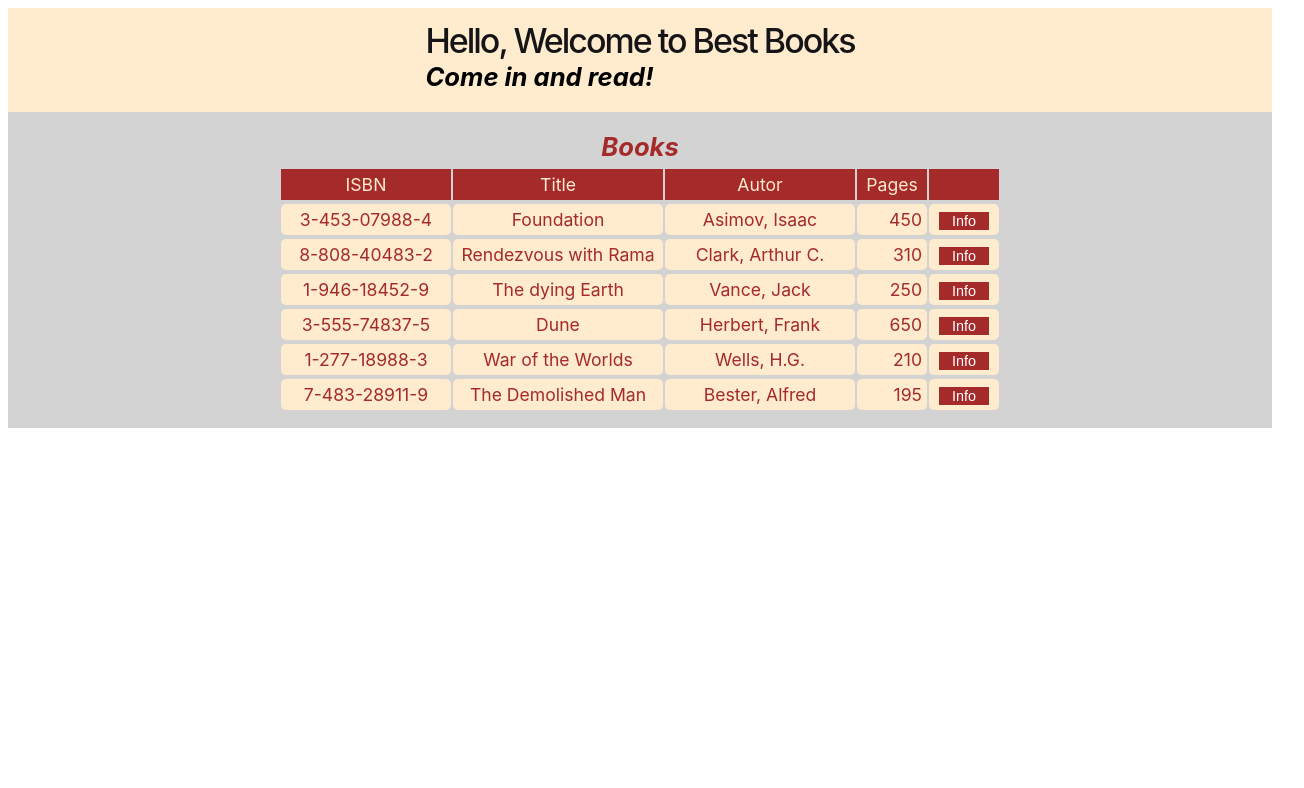
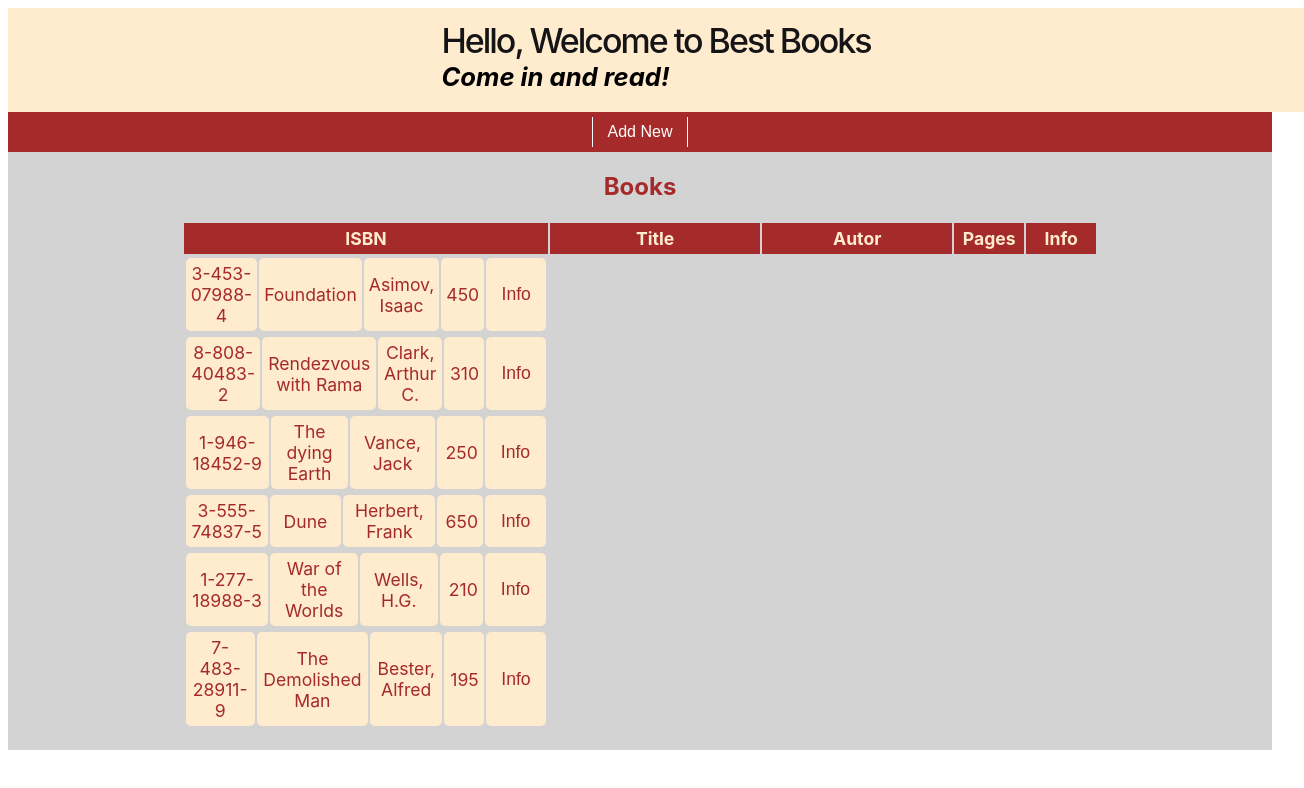
Before and after one commit to hinzberg/best-books-angular-learning, an Angular app: page / in a window 1280 px wide. Shown: the top 788 px of the page, 1304 px wide, since content can reach past the window. Built offline with nearby package versions, Linux system fonts and the light colour scheme.

Commit message:
Added Book-Table-Component

```diff
--- a/src/app/app.component.css
+++ b/src/app/app.component.css
@@ -28,28 +28,6 @@
     box-sizing: border-box;
     -webkit-font-smoothing: antialiased;
     -moz-osx-font-smoothing: grayscale;
-  }
-
-  h1 {
-    font-size: 2.125rem;
-    color: var(--gray-900);
-    font-weight: 500;
-    line-height: 100%;
-    letter-spacing: -0.125rem;
-    margin: 0;
-    font-family: "Inter Tight", -apple-system, BlinkMacSystemFont, "Segoe UI", Roboto,
-      Helvetica, Arial, sans-serif, "Apple Color Emoji", "Segoe UI Emoji",
-      "Segoe UI Symbol";
-  }
-
-  h2 {
-    font-size: 1.6rem;
-    font-style: italic;
-    line-height: 150%;
-    margin: 0;
-    font-family: "Inter Tight", -apple-system, BlinkMacSystemFont, "Segoe UI", Roboto,
-      Helvetica, Arial, sans-serif, "Apple Color Emoji", "Segoe UI Emoji",
-      "Segoe UI Symbol";
   }
 
   .tableHeadline {
@@ -104,7 +82,8 @@
     min-height: 100%;
     justify-content: center;
     align-items: center;
-    padding: 1rem;
+    padding-top: 0px;
+    padding-bottom: 20px;
     box-sizing: inherit;
     position: relative;
     background-color: lightgray;
--- a/src/app/app.component.html
+++ b/src/app/app.component.html
@@ -1,18 +1,11 @@
-<main class="pageMain">
-  <h1>Hello, Welcome to {{title}}</h1>
-  <h2>{{tagline}}</h2>
-</main>
+
+<app-pageheader></app-pageheader>
 
 <div class="bookTableDiv">
 
   <h2 class="tableHeadline">Books</h2>
 
-  <app-book-table-header></app-book-table-header>
-
-  <div *ngFor="let book of books">
-    <app-book-row [book]=book></app-book-row>
-  </div>
-
+  <app-book-table [books]="books"></app-book-table>
 
 </div>
 
--- a/src/app/app.component.ts
+++ b/src/app/app.component.ts
@@ -4,12 +4,13 @@ import { RouterOutlet } from '@angular/router';
 import { Book } from './Classes/Book'
 import { Interface } from 'readline';
 import { BookRowComponent } from './book-row/book-row.component';
-import { BookTableHeaderComponent } from './book-table-header/book-table-header.component';
+import { PageheaderComponent } from './pageheader/pageheader.component';
+import { BookTableComponent } from './book-table/book-table.component';
 
 @Component({
   selector: 'app-root',
   standalone: true,
-  imports: [CommonModule, RouterOutlet, BookTableHeaderComponent, BookRowComponent],
+  imports: [CommonModule, RouterOutlet, BookTableComponent, PageheaderComponent,  BookRowComponent],
   templateUrl: './app.component.html',
   styleUrl: './app.component.css'
 })
--- a/src/app/book-row/book-row.component.css
+++ b/src/app/book-row/book-row.component.css
@@ -29,10 +29,11 @@
 }
 
 .infoButton {
-    background-color: brown;
-    color: white;
+     color: brown;
+     background-color:blanchedalmond;
     text-align: center;
     border: 0px;
-    font-size: 0.9rem;
+    font-size: 1.1rem;
     width: 50px;
+    cursor:pointer;
 }
--- a/src/app/book-table-header/book-table-header.component.html
+++ /dev/null
@@ -1,11 +0,0 @@
-<table>
-    <tbody>
-        <tr>
-            <td class="isbnRow">ISBN</td>
-            <td class="titleRow">Title</td>
-            <td class="autorRow">Autor</td>
-            <td class="pagesRow">Pages</td>
-            <td class="infoRow"></td>
-        </tr>
-    </tbody>
-</table>
--- a/src/app/book-table-header/book-table-header.component.css
+++ b/src/app/book-table/book-table.component.css
@@ -1,4 +1,4 @@
-td {
+th{
     font-size: 1.1rem;
     padding: 5px;
     border: 0px;
--- /dev/null
+++ b/src/app/book-table/book-table.component.html
@@ -0,0 +1,14 @@
+<table>
+    <tbody>
+        <tr>
+            <th class="isbnRow">ISBN</th>
+            <th class="titleRow">Title</th>
+            <th class="autorRow">Autor</th>
+            <th class="pagesRow">Pages</th>
+            <th class="infoRow">Info</th>
+        </tr>
+        <tr *ngFor="let book of books">
+            <app-book-row [book]=book></app-book-row>
+        </tr>
+    </tbody>
+</table>
--- /dev/null
+++ b/src/app/pageheader/pageheader.component.css
@@ -0,0 +1,57 @@
+.pageMain {
+    width: 100%;
+    min-height: 100%;
+    display: grid;
+    justify-content: center;
+    align-items: center;
+    padding: 1rem;
+    box-sizing: inherit;
+    position: relative;
+    background-color: blanchedalmond;
+  }
+
+  h1 {
+    font-size: 2.125rem;
+    color: var(--gray-900);
+    font-weight: 500;
+    line-height: 100%;
+    letter-spacing: -0.125rem;
+    margin: 0;
+    font-family: "Inter Tight", -apple-system, BlinkMacSystemFont, "Segoe UI", Roboto,
+      Helvetica, Arial, sans-serif, "Apple Color Emoji", "Segoe UI Emoji",
+      "Segoe UI Symbol";
+  }
+
+  h2 {
+    font-size: 1.6rem;
+    font-style: italic;
+    line-height: 150%;
+    margin: 0;
+    font-family: "Inter Tight", -apple-system, BlinkMacSystemFont, "Segoe UI", Roboto,
+      Helvetica, Arial, sans-serif, "Apple Color Emoji", "Segoe UI Emoji",
+      "Segoe UI Symbol";
+  }
+
+  .navigationBar {
+    background-color: brown;
+    height: 40px;
+    text-align: center;
+    display: flex;
+    justify-content: center;
+    align-items: center;
+  }
+
+ .navigationButton {
+    background-color: brown;
+    color: white;
+    text-align: center;
+    border-left: 1px solid white;
+    border-right: 1px solid white;
+    border-top: 0px;
+    border-bottom: 0px;
+    font-size: 1rem;
+    height: 30px;
+    padding-left: 15px;
+    padding-right: 15px;
+    cursor: pointer;
+ }
--- /dev/null
+++ b/src/app/pageheader/pageheader.component.html
@@ -0,0 +1,9 @@
+<div class="pageMain">
+<h1>Hello, Welcome to {{title}}</h1>
+<h2>{{tagline}}</h2>
+</div>
+<div class="navigationBar">
+<button class="navigationButton">
+    Add New
+</button>
+</div>
--- /dev/null
+++ b/src/app/pageheader/pageheader.component.ts
@@ -0,0 +1,14 @@
+import { Component } from '@angular/core';
+
+@Component({
+  selector: 'app-pageheader',
+  standalone: true,
+  imports: [],
+  templateUrl: './pageheader.component.html',
+  styleUrl: './pageheader.component.css'
+})
+
+export class PageheaderComponent {
+  title = 'Best Books';
+  tagline = 'Come in and read!'
+}
```
Also changed, not shown: src/app/book-table-header/book-table-header.component.ts (deleted, +0 -12 lines), src/app/book-table/book-table.component.ts (added, +18 -0 lines), 2 other files (tests, documents, lock files or other folders).
